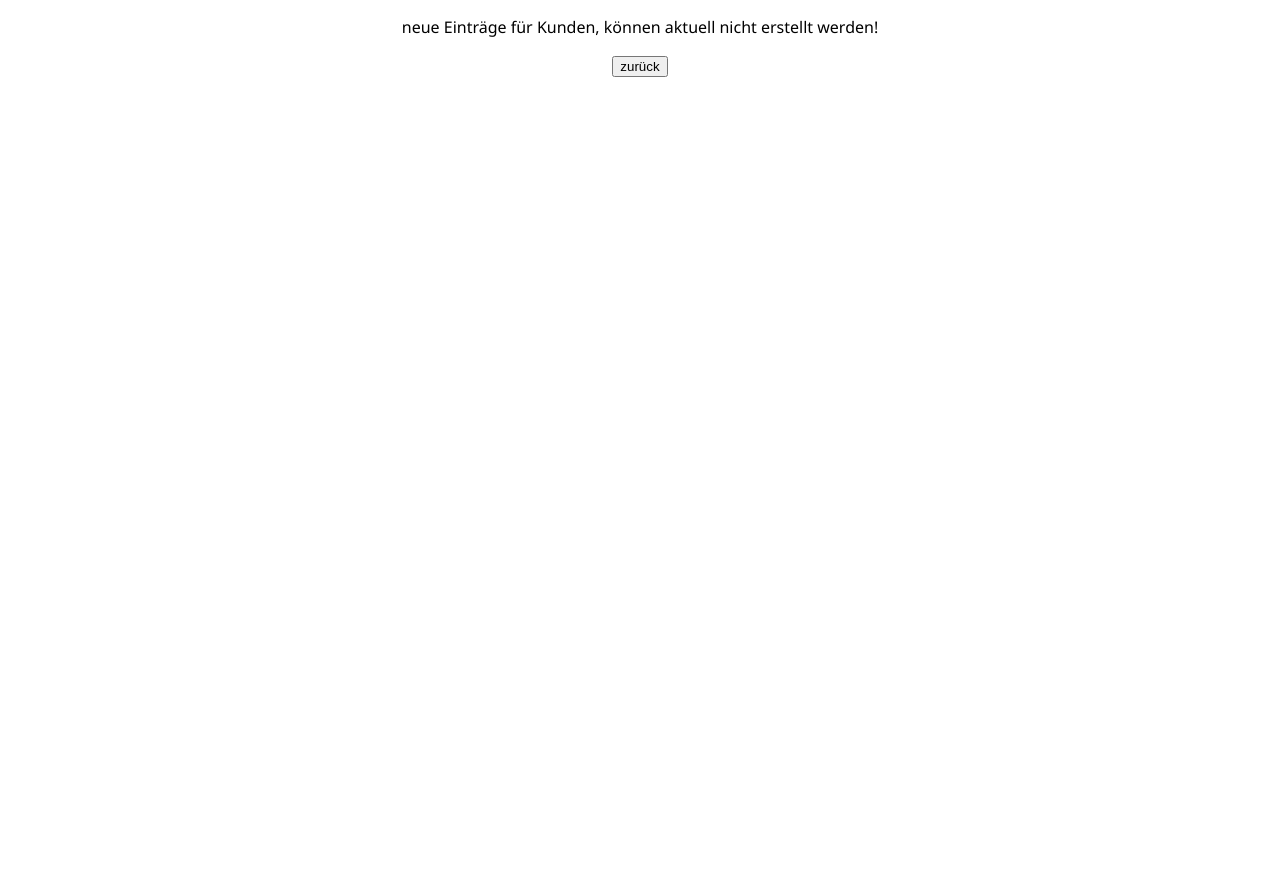
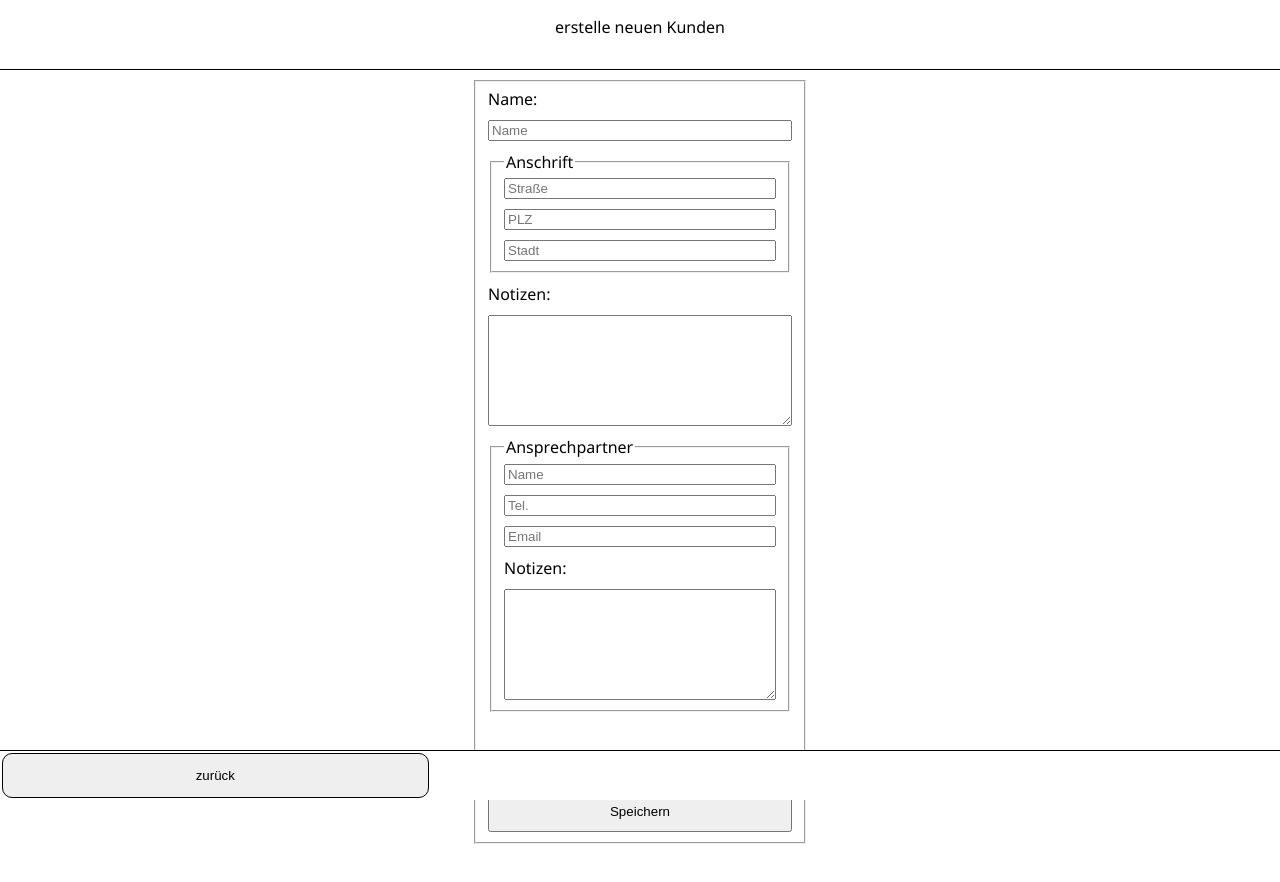
Before and after one commit to SergeBrakow/neuefische-capstone-project-Cibri, a React (Create React App) app: page /createCustomer in a window 1280 px wide. Shown: the top 882 px of the page. Before the commit the page ends 800 px from the top, so only its background shows below. Built offline with nearby package versions, Linux system fonts and the light colour scheme.

Commit message:
in a new form you can now fill the data to create a new customer.
for now you have no view for customers. but the customer is saved.

```diff
--- /dev/null
+++ b/src/components/CreateCustomerForm.js
@@ -0,0 +1,126 @@
+import { useNavigate } from "react-router-dom";
+import { nanoid } from "nanoid";
+import { useState } from "react";
+import styled from "styled-components";
+import { getDateString, getTimeNowString } from "../utils/getDate";
+
+
+
+export default function CreateCustomerForm({onHandleSubmit}){
+    const navigate = useNavigate();
+    const [adressCode, setAdressCode] = useState('');
+    const customerId= nanoid();
+
+    function createCustomer(event) {
+        event.preventDefault();
+        const formData = new FormData(event.target);
+        const { customer_name, adress_street, adress_code, adress_city, customer_note,
+                    contact_prson_name, contact_prson_tel, contact_prson_email, contact_prson_note } = Object.fromEntries(formData);
+
+        onHandleSubmit(customerId, customer_name, adress_street, adress_code, adress_city, customer_note,
+            contact_prson_name, contact_prson_tel, contact_prson_email, contact_prson_note);
+        navigate(`/home/${getDateString(new Date())}`);
+    }
+
+    const handleAdressCodeChange = event => {
+        const limit = 5;
+        setAdressCode(event.target.value.slice(0, limit));
+    };
+
+   return (
+    <Section>
+        <form onSubmit={createCustomer}>
+            <fieldset>
+                <label htmlFor="name">Name: </label>
+                <input
+                    type="text"
+                    name="customer_name"
+                    id="customer_name"
+                    placeholder="Name"
+                    required
+                ></input>
+                <fieldset>
+                    <legend>Anschrift</legend>
+                        <input
+                            type="text"
+                            name="adress_street"
+                            id="adress_street"
+                            placeholder="Straße"
+                        ></input>
+                        <input
+                            type="number"
+                            name="adress_code"
+                            id="adress_code"
+                            value={adressCode}
+                            onChange={handleAdressCodeChange}
+                            placeholder="PLZ"
+                        ></input>
+                        <input
+                            type="text"
+                            name="adress_city"
+                            id="adress_city"
+                            placeholder="Stadt"
+                        ></input>
+                </fieldset>
+                <label htmlFor="note">Notizen:</label>
+                <textarea
+                    name="customer_note"
+                    id="note"
+                    rows="7"
+                    maxLength="150"
+                ></textarea>
+                <fieldset>
+                    <legend>Ansprechpartner</legend>
+                        <input
+                            type="text"
+                            name="contact_prson_name"
+                            id="contact_prson_name"
+                            placeholder="Name"
+                            required
+                        ></input>
+                        <input
+                            type="number"
+                            name="contact_prson_tel"
+                            id="contact_prson_tel"
+                            placeholder="Tel."
+                        ></input>
+                        <input
+                            type="email"
+                            name="contact_prson_email"
+                            id="contact_prson_email"
+                            pattern="[a-z0-9._%+-]+@[a-z0-9.-]+\.[a-z]{2,4}$"
+                            placeholder="Email"
+                        ></input>
+                        <label htmlFor="note">Notizen:</label>
+                            <textarea
+                                name="contact_prson_note"
+                                id="contact_prson_note"
+                                rows="7"
+                                maxLength="150"
+                            ></textarea>
+                </fieldset>
+                <button type="submit">Speichern</button>
+            </fieldset>
+        </form>
+    </Section>
+   );
+}
+
+const Section = styled.section`
+    display: flex;
+    justify-content: center;
+    margin: auto;
+    margin-top: 80px;
+    margin-bottom: 60px;
+    text-align: left;
+    fieldset {
+        display: flex;
+        flex-direction: column;
+        width: 300px;
+        gap: 10px;
+        button {
+            height: 40px;
+            margin-top: 70px;
+        }
+    }
+`;
--- a/src/pages/Customer.js
+++ b/src/pages/Customer.js
@@ -1,11 +1,52 @@
-import { useNavigate } from "react-router-dom";
+import styled from "styled-components";
 
-export default function Customer(){
-    const navigate = useNavigate();
+import CreateCustomerForm from "../components/CreateCustomerForm";
+import NavBarNewOrder from "../components/NavBarNewOrder";
+
+export default function CreateCustomer({customerList, setCustomerList, action}){
+
+    function addCustomer(newCustomerId, newCustomer_name, newCustomer_street, newCustomer_code, newCustomer_city, newCustomer_note,
+                            newContact_prson_name, newContact_prson_tel, newContact_prson_email, newContact_prson_note){
+        setCustomerList([
+          {
+            id: newCustomerId,
+            customer_name: newCustomer_name,
+            adress_street: newCustomer_street,
+            adress_code: newCustomer_code,
+            adress_city: newCustomer_city,
+            customer_note: newCustomer_note,
+            contact_prson_name: newContact_prson_name,
+            contact_prson_tel: newContact_prson_tel,
+            contact_prson_email: newContact_prson_email,
+            contact_prson_note: newContact_prson_note,
+          },
+          ...customerList,
+        ]);
+      }
+
     return(
         <>
-            <p>neue Einträge für Kunden, können aktuell nicht erstellt werden!</p>
-            <button onClick={()=> navigate("/new")}>zurück</button>
+            <StyledHead>
+                <p>erstelle neuen Kunden</p>
+            </StyledHead>
+            {action  === "create" ? (
+                <CreateCustomerForm  onHandleSubmit={addCustomer}/>
+                ) : (
+                    ""
+                )
+            }
+            <NavBarNewOrder page={"new"}/>
         </>
     );
 }
+
+export const StyledHead = styled.div`
+    border-bottom: 1px solid;
+    background-color: white;
+    position: fixed;
+    width: 100%;
+    height: 70px;
+    top: 0;
+    layer: 10;
+    margin-bottom: 10px;
+`
--- a/src/utils/localStorage.js
+++ b/src/utils/localStorage.js
@@ -20,7 +20,7 @@ export function fromLocalStorage(key){
 
 
   // example data for testing
-  if(storage === null && key==="usersList") {
+  if(storage === null && key==="userList") {
     storage = [
       { id: 1, name: "Peter", role:"user"},
       { id: 2, name: "Nicole", role: "admin"}
@@ -73,13 +73,13 @@ export function fromLocalStorage(key){
       contact_prson_note: "",
     },
     {
-      id: "b5db267b-3275-4a2d33ed01",
-      customer_name: "Neue Hasen GmbH",
-      adress_street: "WalterWeg 2",
-      adress_code: "44756",
-      adress_city: "Nordberg",
+      id: "b5db267b33ed01",
+      customer_name: "Alte Hasen AG",
+      adress_street: "Frankenweg 22",
+      adress_code: "44256",
+      adress_city: "Südberg",
       customer_note: "",
-      contact_prson_name: "Hr. White",
+      contact_prson_name: "Hr. Black",
       contact_prson_tel: "",
       contact_prson_email: "",
       contact_prson_note: "",
```
